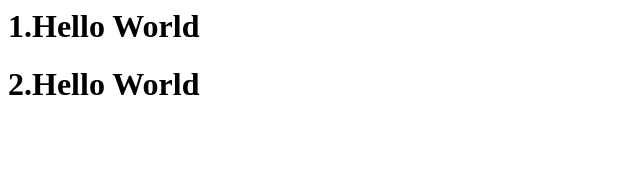
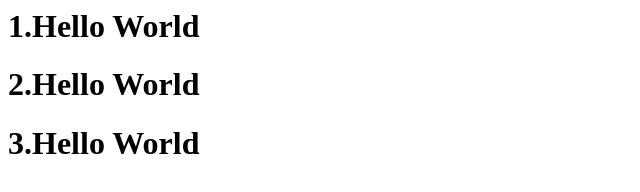
Before and after one commit to jiyonk/OSS_5, a plain HTML site: page index.html in a window 1280 px wide. Shown: the whole page, without its empty margins (0-640 px from the left). Drawn offline with Linux system fonts and the light colour scheme.

Commit message:
third commit

```diff
--- a/index.html
+++ b/index.html
@@ -7,6 +7,7 @@
 
         <h1>1.Hello World</h1>
         <h1>2.Hello World</h1>
+        <h1>3.Hello World</h1>
 
     </body>
 
```
